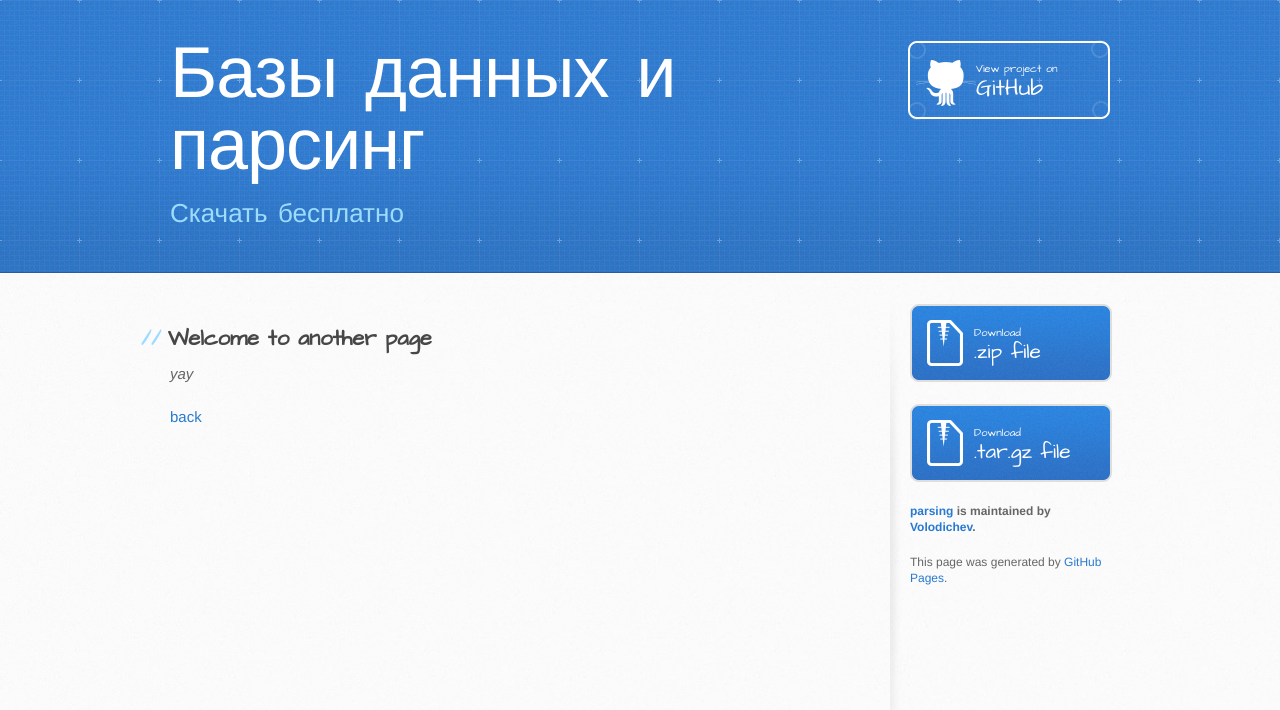
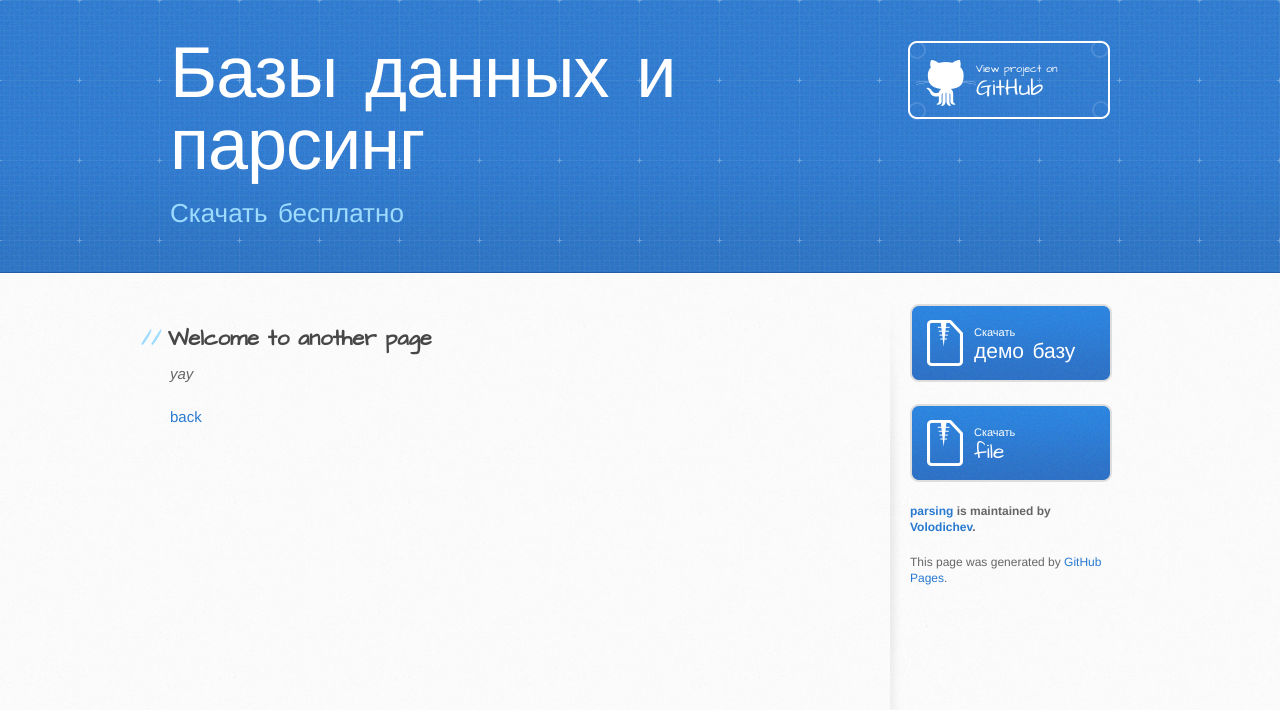
Before and after one commit to Volodichev/parsing, a Jekyll site: the page built from another-page.md, in a window 1280 px wide. Shown: the top 710 px of the page. Built offline with Jekyll 4.4.1, drawn with Linux system fonts in a browser that asks for light colours; our own code applies the rules of GitHub Pages for plain Markdown files.

Commit message:
Initialize commit

```diff
--- a/_layouts/default.html
+++ b/_layouts/default.html
@@ -39,12 +39,12 @@
         <aside id="sidebar">
           {% if site.show_downloads %}
             <a href="{{ site.github.zip_url }}" class="button">
-              <small>Download</small>
-              .zip file
+              <small>Скачать</small>
+              демо базу
             </a>
             <a href="{{ site.github.tar_url }}" class="button">
-              <small>Download</small>
-              .tar.gz file
+              <small>Скачать</small>
+              file
             </a>
           {% endif %}
 
```
